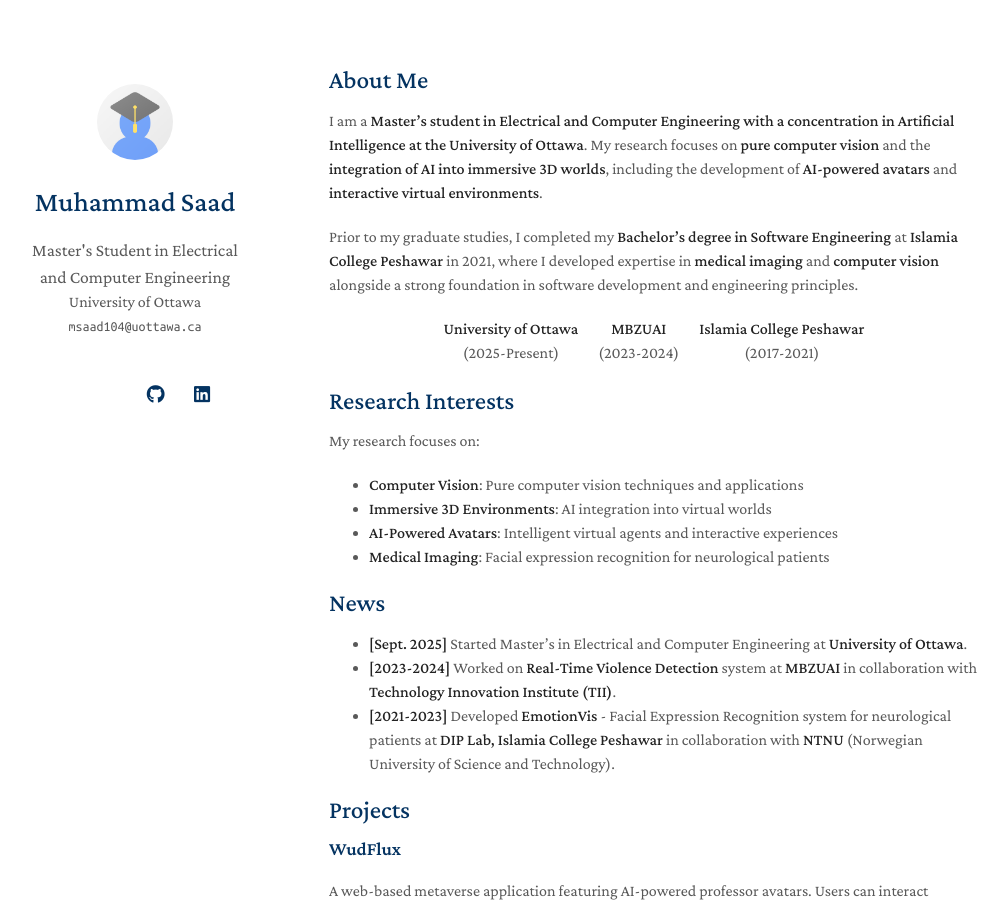
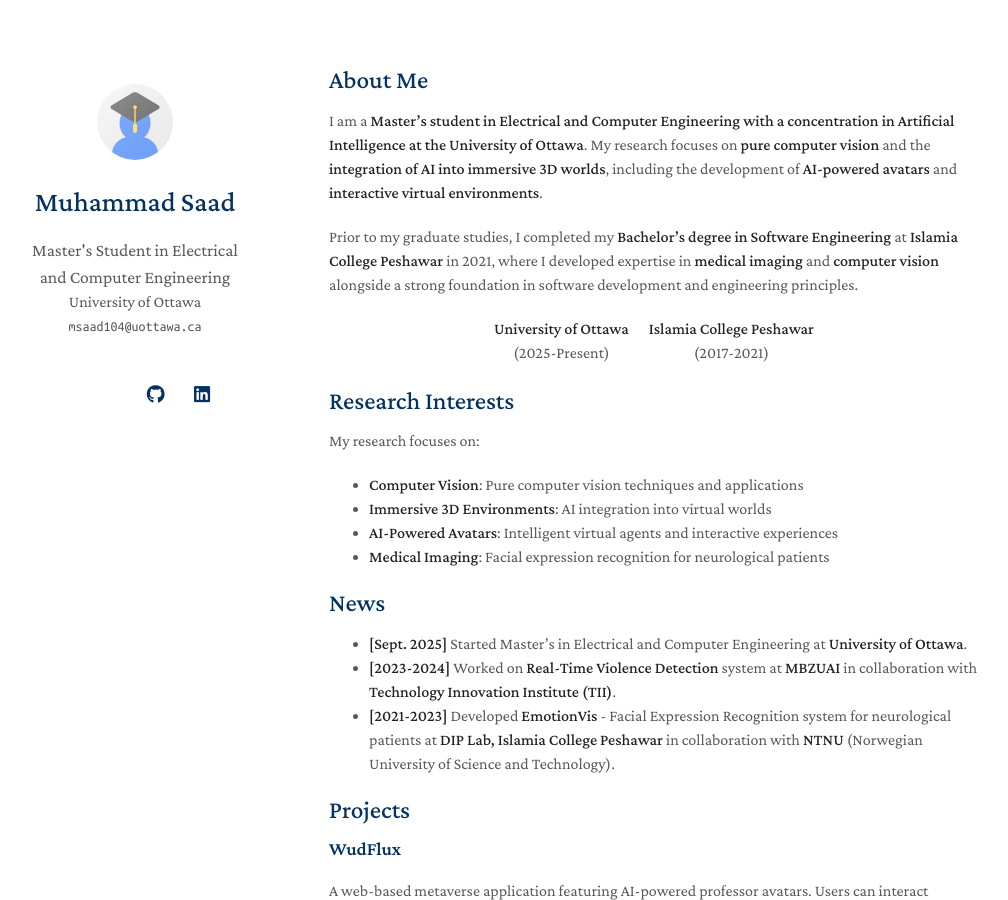
Before and after one commit to muhammadsaadkhankor/muhammadsaadkhankor.github.io, a Jekyll site: the page built from index.md, in a window 1280 px wide and 900 px high. Shown: the whole window, without its empty margins (141-1149 px from the left). Built offline with Jekyll 4.4.1, drawn with Linux system fonts in a browser that asks for light colours; nearby versions of some CDN libraries; a style sheet for code colours, icons or effects is not loaded; our own code applies the rules of GitHub Pages for plain Markdown files.

Commit message:
Remove MBZUAI from About Me section

```diff
--- a/index.md
+++ b/index.md
@@ -11,9 +11,6 @@
 <div style="display: flex; align-items: center; justify-content: center; gap: 20px; flex-wrap: wrap;">
     <div style="text-align: center;">
         <p><strong>University of Ottawa</strong><br>(2025-Present)</p>
-    </div>
-    <div style="text-align: center;">
-        <p><strong>MBZUAI</strong><br>(2023-2024)</p>
     </div>
     <div style="text-align: center;">
         <p><strong>Islamia College Peshawar</strong><br>(2017-2021)</p>
```
